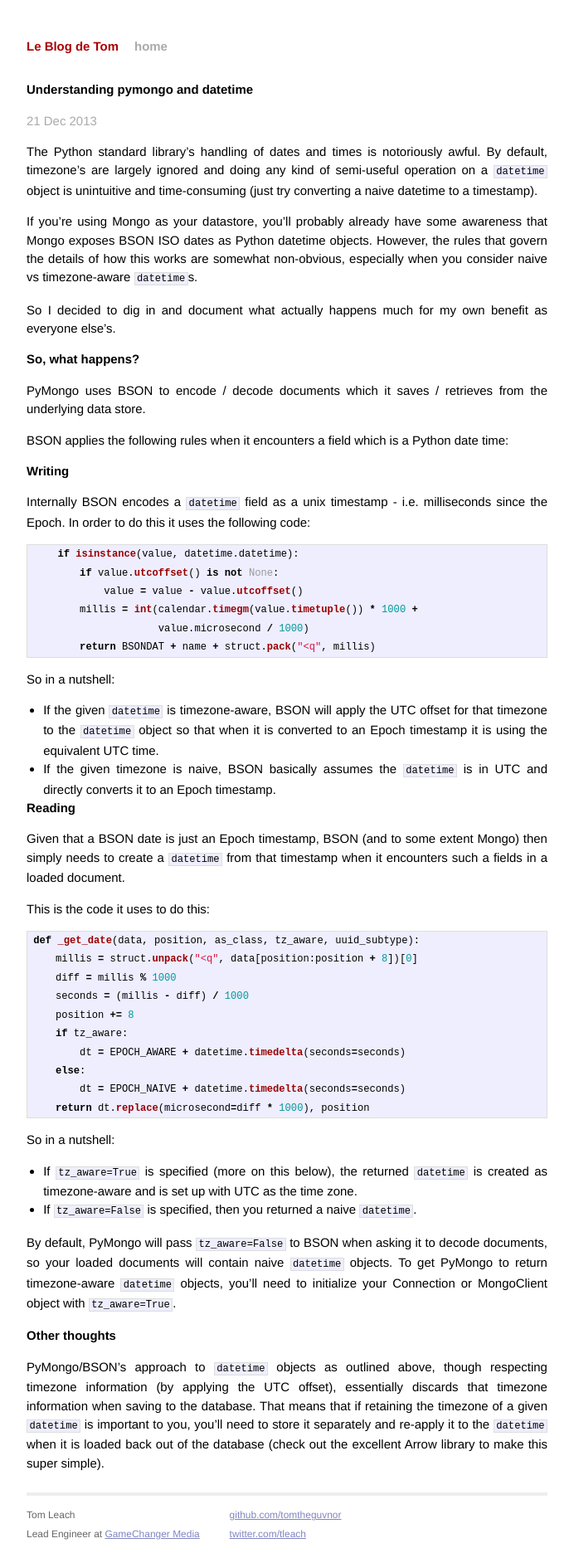
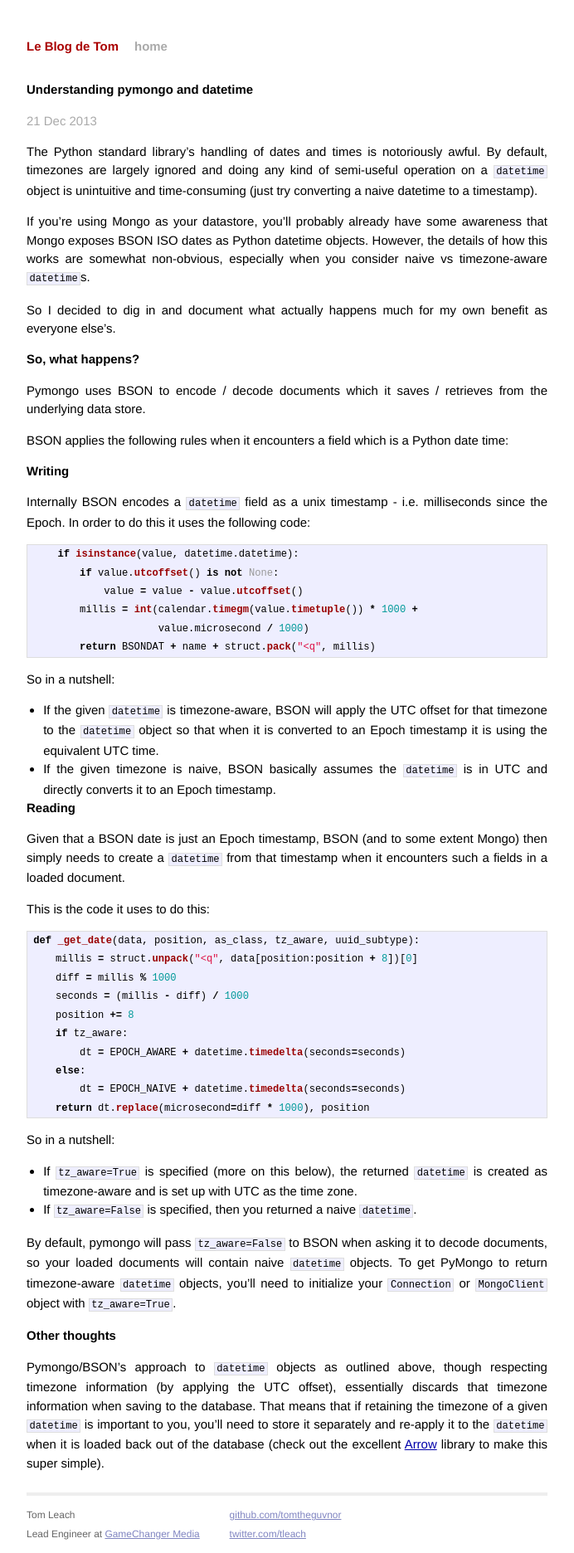
Before and after one commit to tleach/tleach.github.io, a Jekyll site: the page built from _posts/2013-12-21-understanding-pymongo-and-datetimes.md, in a window 1280 px wide. Shown: the whole page at 83% size, without its empty margins (294-986 px from the left). Built offline with Jekyll 4.4.1, drawn with Linux system fonts in a browser that asks for light colours; Markdown is read by kramdown in place of the engine named in the settings.

Commit message:
Updated post

```diff
--- a/_posts/2013-12-21-understanding-pymongo-and-datetimes.markdown
+++ b/_posts/2013-12-21-understanding-pymongo-and-datetimes.md
@@ -2,24 +2,25 @@
 layout: post
 title:  "Understanding pymongo and datetime"
 date:   2013-12-21 18:26:29
-categories: pymongo datetime python mongo encoding
+categories: python mongo
 ---
 
-The Python standard library's handling of dates and times is notoriously awful. By default, timezone's are largely ignored and doing any kind of semi-useful operation on a `datetime` object is unintuitive and time-consuming (just try converting a naive datetime to a timestamp).
+The Python standard library's handling of dates and times is notoriously awful. By default, timezones are largely ignored and doing any kind of semi-useful operation on a `datetime` object is unintuitive and time-consuming (just try converting a naive datetime to a timestamp).
 
-If you're using Mongo as your datastore, you'll probably already have some awareness that Mongo exposes BSON ISO dates as Python datetime objects. However, the rules that govern the details of how this works are somewhat non-obvious, especially when you consider naive vs timezone-aware `datetime`s.
+If you're using Mongo as your datastore, you'll probably already have some awareness that Mongo exposes BSON ISO dates as Python datetime objects. However, the details of how this works are somewhat non-obvious, especially when you consider naive vs timezone-aware `datetime`s.
 
 So I decided to dig in and document what actually happens much for my own benefit as everyone else's.
 
 # So, what happens?
 
-PyMongo uses BSON to encode / decode documents which it saves / retrieves from the underlying data store.
+Pymongo uses BSON to encode / decode documents which it saves / retrieves from the underlying data store.
 
 BSON applies the following rules when it encounters a field which is a Python date time:
 
 # Writing
 
 Internally BSON encodes a `datetime` field as a unix timestamp - i.e. milliseconds since the Epoch. In order to do this it uses the following code:
+
 {% highlight python %}
     if isinstance(value, datetime.datetime):
         if value.utcoffset() is not None:
@@ -28,12 +29,11 @@
                      value.microsecond / 1000)
         return BSONDAT + name + struct.pack("<q", millis)
 {% endhighlight %}
+
 So in a nutshell:
 
    * If the given `datetime` is timezone-aware, BSON will apply the UTC offset for that timezone to the `datetime` object so that when it is converted to an Epoch timestamp it is using the equivalent UTC time.
    * If the given timezone is naive, BSON basically assumes the `datetime` is in UTC and directly converts it to an Epoch timestamp.
-
-
 
 # Reading
 
@@ -59,8 +59,8 @@
    * If `tz_aware=True` is specified (more on this below), the returned `datetime` is created as timezone-aware and is set up with UTC as the time zone.
    * If `tz_aware=False` is specified, then you returned a naive `datetime`.
 
-By default, PyMongo will pass `tz_aware=False` to BSON when asking it to decode documents, so your loaded documents will contain naive `datetime` objects. To get PyMongo to return timezone-aware `datetime` objects, you’ll need to initialize your Connection or MongoClient object with `tz_aware=True`.
+By default, pymongo will pass `tz_aware=False` to BSON when asking it to decode documents, so your loaded documents will contain naive `datetime` objects. To get PyMongo to return timezone-aware `datetime` objects, you’ll need to initialize your `Connection` or `MongoClient` object with `tz_aware=True`.
 
 # Other thoughts
 
-PyMongo/BSON’s approach to `datetime` objects as outlined above, though respecting timezone information (by applying the UTC offset), essentially discards that timezone information when saving to the database. That means that if retaining the timezone of a given `datetime` is important to you, you’ll need to store it separately and re-apply it to the `datetime` when it is loaded back out of the database (check out the excellent Arrow library to make this super simple).
+Pymongo/BSON’s approach to `datetime` objects as outlined above, though respecting timezone information (by applying the UTC offset), essentially discards that timezone information when saving to the database. That means that if retaining the timezone of a given `datetime` is important to you, you’ll need to store it separately and re-apply it to the `datetime` when it is loaded back out of the database (check out the excellent [Arrow](https://github.com/crsmithdev/arrow) library to make this super simple).
```
